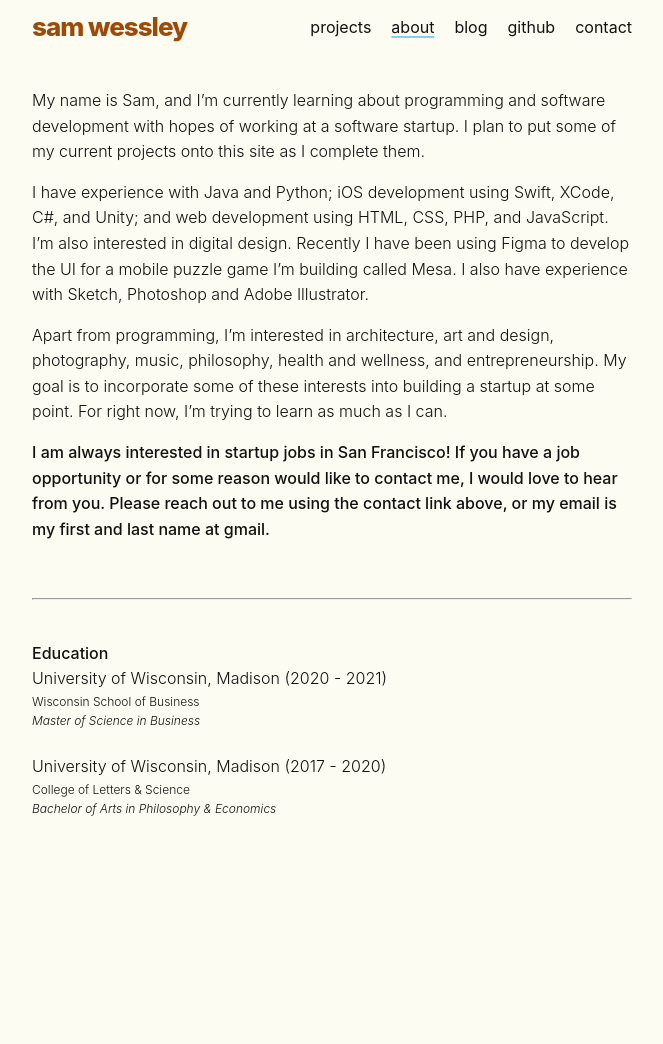
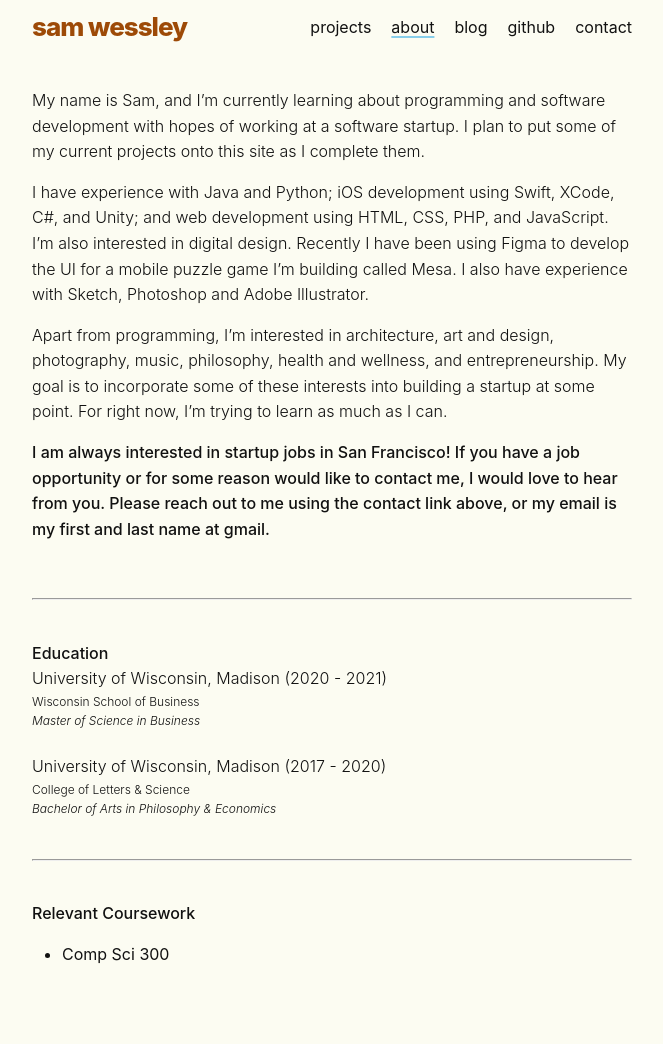
Before and after one commit to samwessley/samwessley.github.io, a Jekyll site: the page built from about.md, in a window 1280 px wide. Shown: the whole page, without its empty margins (308-971 px from the left). Built offline with Jekyll 4.4.1, drawn with Linux system fonts in a browser that asks for light colours; before the commit the page ends 947 px from its top, so only the background shows below that.

Commit message:
Add relevant coursework

```diff
--- a/about.md
+++ b/about.md
@@ -30,4 +30,14 @@ Apart from programming, I’m interested in architecture, art and design, photog
 </div>
 
 <br>
+
+---
+
 <br>
+
+<div class="relevant-coursework">
+    <p style="font-weight:500">Relevant Coursework</p>
+    <ul>
+        <li>Comp Sci 300</li>
+    </ul>
+</div>
```
